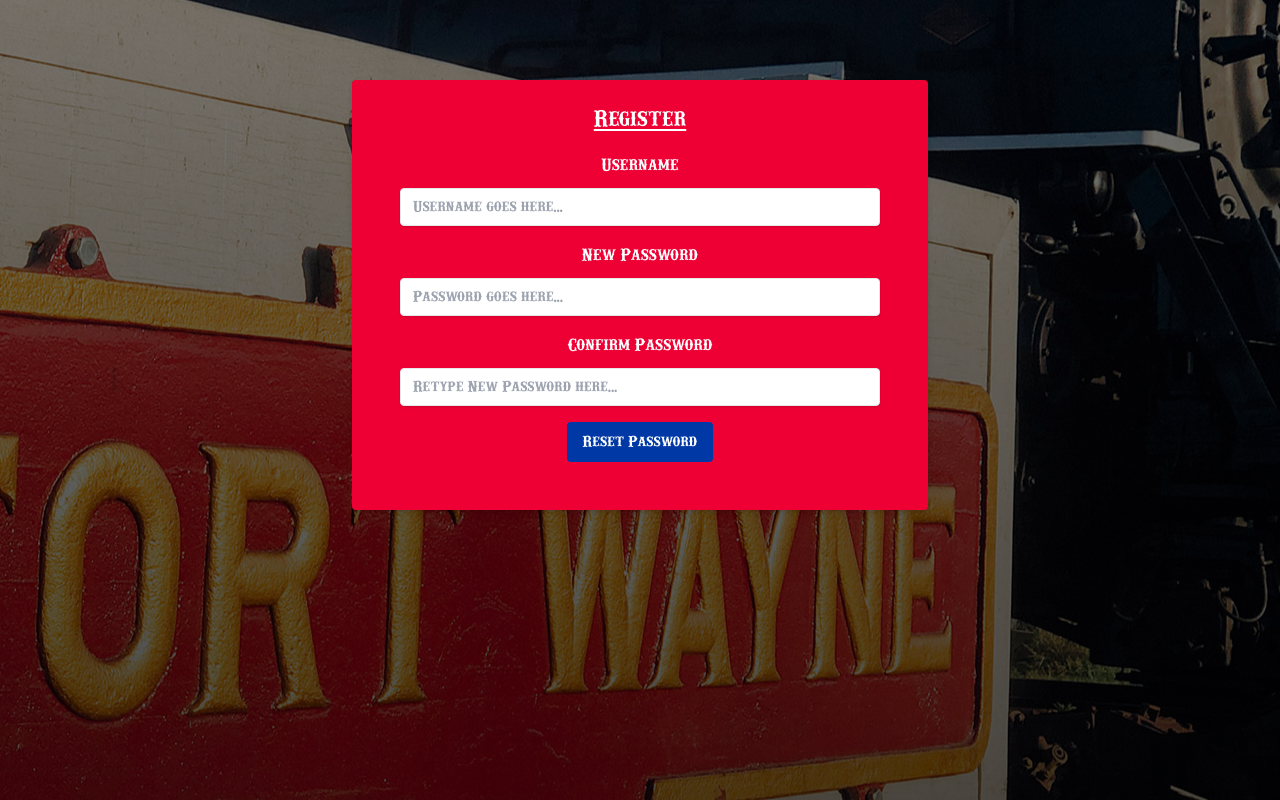
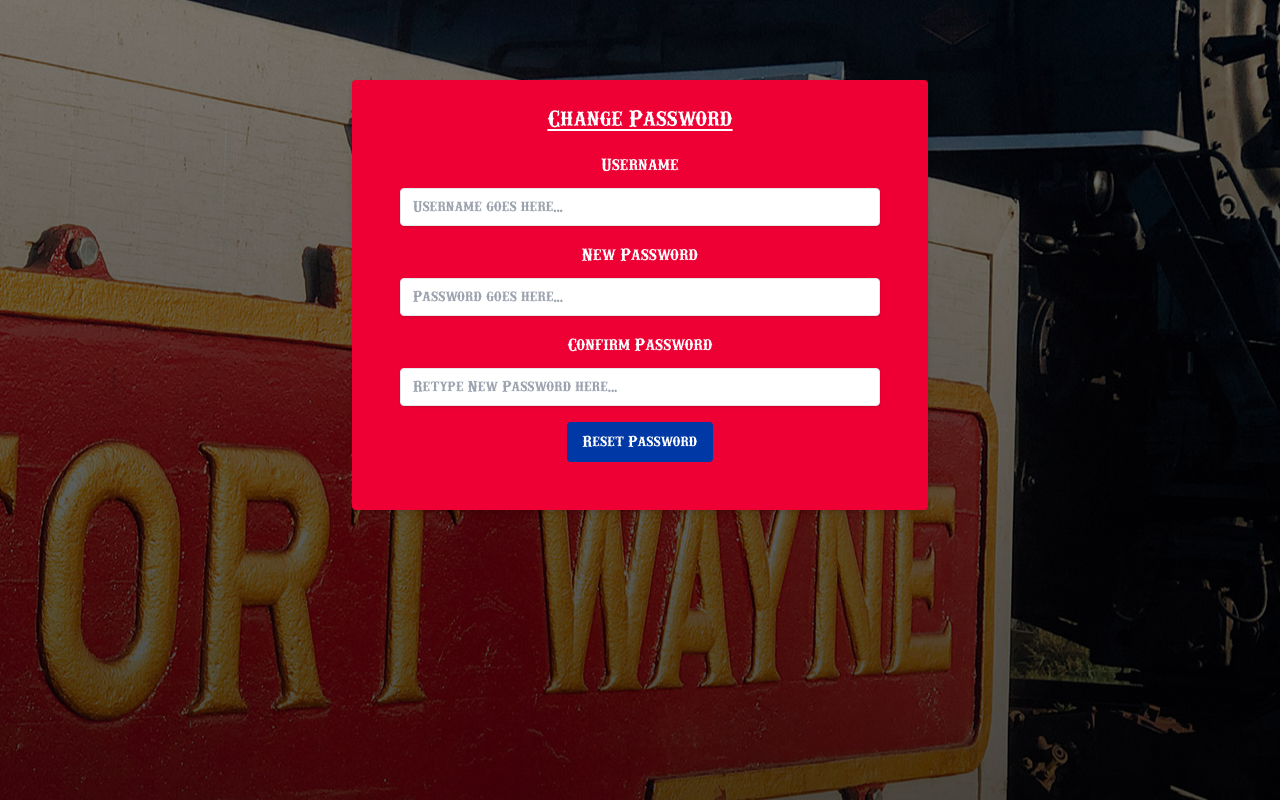
Before and after one commit to donoftime2018/TrainTracker, a Vue app in the folder vueapp/: page /changePassword in a window 1280 px wide. Built offline with nearby package versions, Linux system fonts and the light colour scheme.

Commit message:
change password form has correct title

```diff
--- a/vueapp/src/components/ChangePassword.vue
+++ b/vueapp/src/components/ChangePassword.vue
@@ -3,7 +3,7 @@
         <div class="mt-20 w-full max-w-xl">
             <form class="bg-[#EE0034] text-white shadow-md rounded px-12 pt-6 pb-8 mb-4">
                 <div class="mb-4">
-                    <h1 class="text-center font-bold text-2xl underline">Register</h1>
+                    <h1 class="text-center font-bold text-2xl underline">Change Password</h1>
                 </div>
 
                 <div class="mb-4">
```
